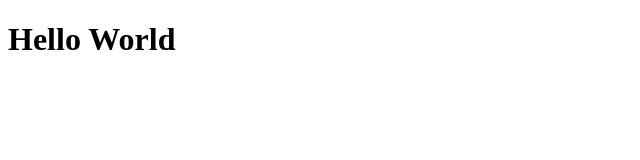
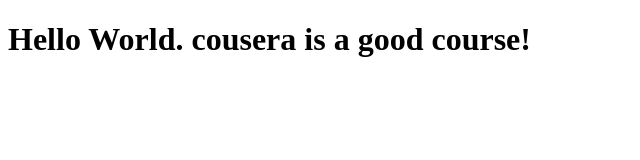
Before and after one commit to ramyavanisoma/cousera-test, a plain HTML site: page site/index.html in a window 1280 px wide. Shown: the whole page, without its empty margins (0-640 px from the left). Drawn offline with Linux system fonts and the light colour scheme.

Commit message:
small change to first page

```diff
--- a/site/index.html
+++ b/site/index.html
@@ -6,6 +6,6 @@
 	<title>HEllo Coursera!</title>
 </head>
 <body>
-<h1>Hello World</h1>
+<h1>Hello World. cousera is a good course!</h1>
 </body>
 </html>
```
